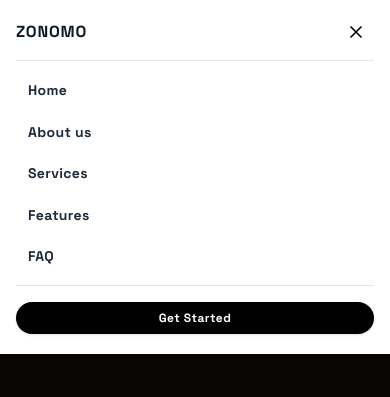
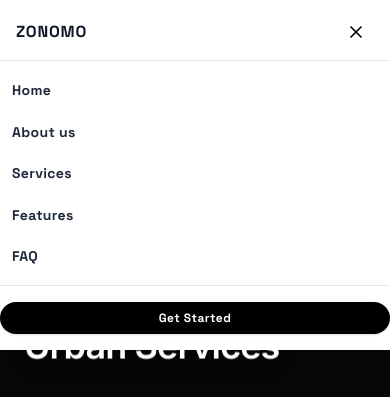
Before and after one commit to chaudhary64/zonomo-landing-page, a Next.js app: page / in a window 390 px wide. Both pictures are taken after a click on the button "Open menu". Shown: the top 397 px of the page. Built offline with nearby package versions, Linux system fonts and the light colour scheme.

Commit message:
refactor(Nav): enhance mobile menu with animations using framer-motion

```diff
--- a/src/components/Nav.js
+++ b/src/components/Nav.js
@@ -1,6 +1,7 @@
 "use client";
 
 import { useState } from "react";
+import { AnimatePresence, motion } from "framer-motion";
 import Link from "next/link";
 import Coming__Soon from "@/components/modal/Coming__Soon";
 
@@ -14,7 +15,7 @@ export default function Nav() {
         className="bg-white sticky top-0 z-50 py-1"
         aria-label="Main Navigation"
       >
-        <div className="mx-auto px-4">
+        <div className="mx-auto px-4 relative">
           <div className="py-1 hidden xl:grid grid-cols-3 items-center">
             {/* Left Side Links */}
             <ul
@@ -132,10 +133,21 @@ export default function Nav() {
               </svg>
             </button>
           </div>
-          {/* Mobile Menu */}
+          {/* Mobile Menu with AnimatePresence */}
+          <AnimatePresence>
             {isMenuOpen && (
-            <nav
-              className="xl:hidden border-t border-gray-200 py-4"
+              <motion.nav
+                key="mobile-menu"
+                initial={{ opacity: 0, scale: 0.95, y: -30 }}
+                animate={{ opacity: 1, scale: 1, y: 0 }}
+                exit={{ opacity: 0, scale: 0.95, y: -30 }}
+                transition={{
+                  type: "spring",
+                  stiffness: 300,
+                  damping: 28,
+                  duration: 0.38,
+                }}
+                className="xl:hidden border-t border-gray-200 py-4 absolute top-full left-0 z-50 bg-white w-full"
                 aria-label="Mobile Navigation"
               >
                 <ul className="flex flex-col space-y-4" role="menu">
@@ -203,8 +215,9 @@ export default function Nav() {
                     </button>
                   </li>
                 </ul>
-            </nav>
+              </motion.nav>
             )}
+          </AnimatePresence>
         </div>
       </nav>
 
```
Lines whose indentation alone changed are shown as unchanged.
